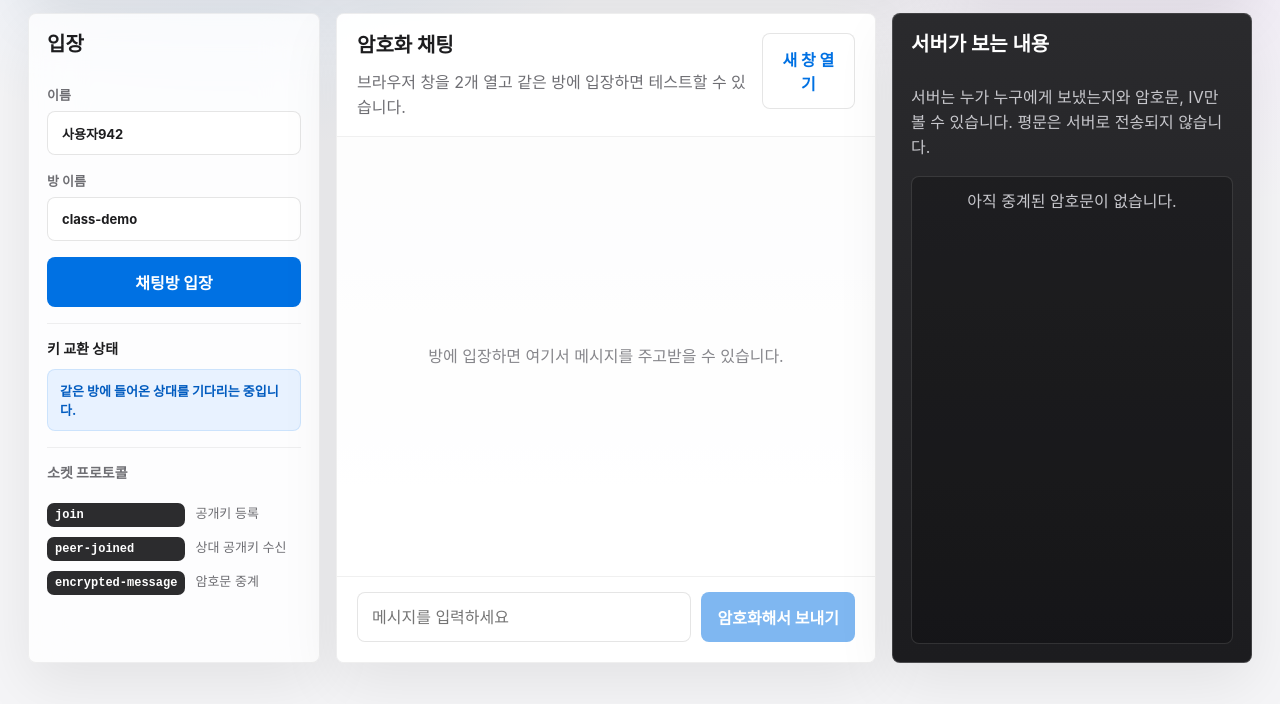
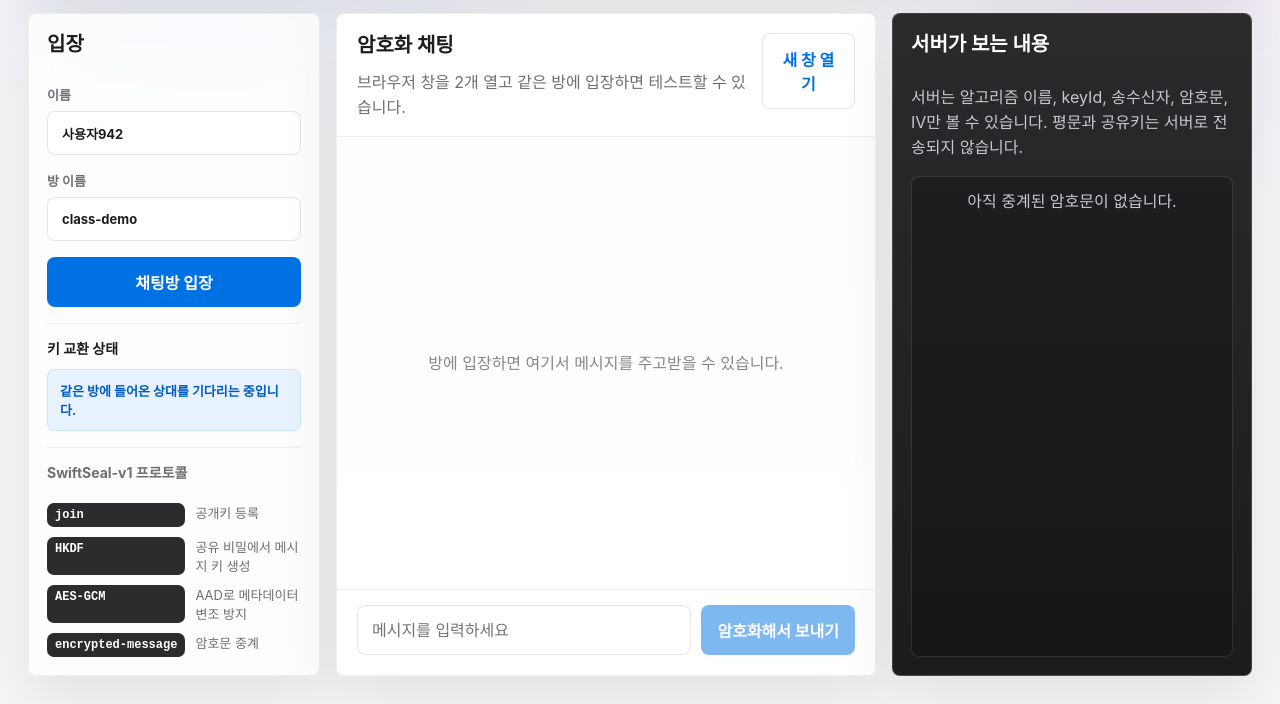
Before and after one commit to jihyebin234/e2e-chat-demo, a website: page public/index.html in a window 1280 px wide. Shown: the part 323-1027 px from the top of the page. Drawn offline with Linux system fonts and the light colour scheme.

Commit message:
Document SwiftSeal protocol in UI

```diff
--- a/public/index.html
+++ b/public/index.html
@@ -44,11 +44,13 @@
           </div>
 
           <div class="protocol">
-            <h3>소켓 프로토콜</h3>
+            <h3>SwiftSeal-v1 프로토콜</h3>
             <code>join</code>
             <span>공개키 등록</span>
-            <code>peer-joined</code>
-            <span>상대 공개키 수신</span>
+            <code>HKDF</code>
+            <span>공유 비밀에서 메시지 키 생성</span>
+            <code>AES-GCM</code>
+            <span>AAD로 메타데이터 변조 방지</span>
             <code>encrypted-message</code>
             <span>암호문 중계</span>
           </div>
@@ -78,7 +80,7 @@
         <aside class="panel server-panel">
           <h2>서버가 보는 내용</h2>
           <p>
-            서버는 누가 누구에게 보냈는지와 암호문, IV만 볼 수 있습니다. 평문은 서버로 전송되지 않습니다.
+            서버는 알고리즘 이름, keyId, 송수신자, 암호문, IV만 볼 수 있습니다. 평문과 공유키는 서버로 전송되지 않습니다.
           </p>
           <div id="serverLog" class="server-log">
             <div class="empty">아직 중계된 암호문이 없습니다.</div>
```
